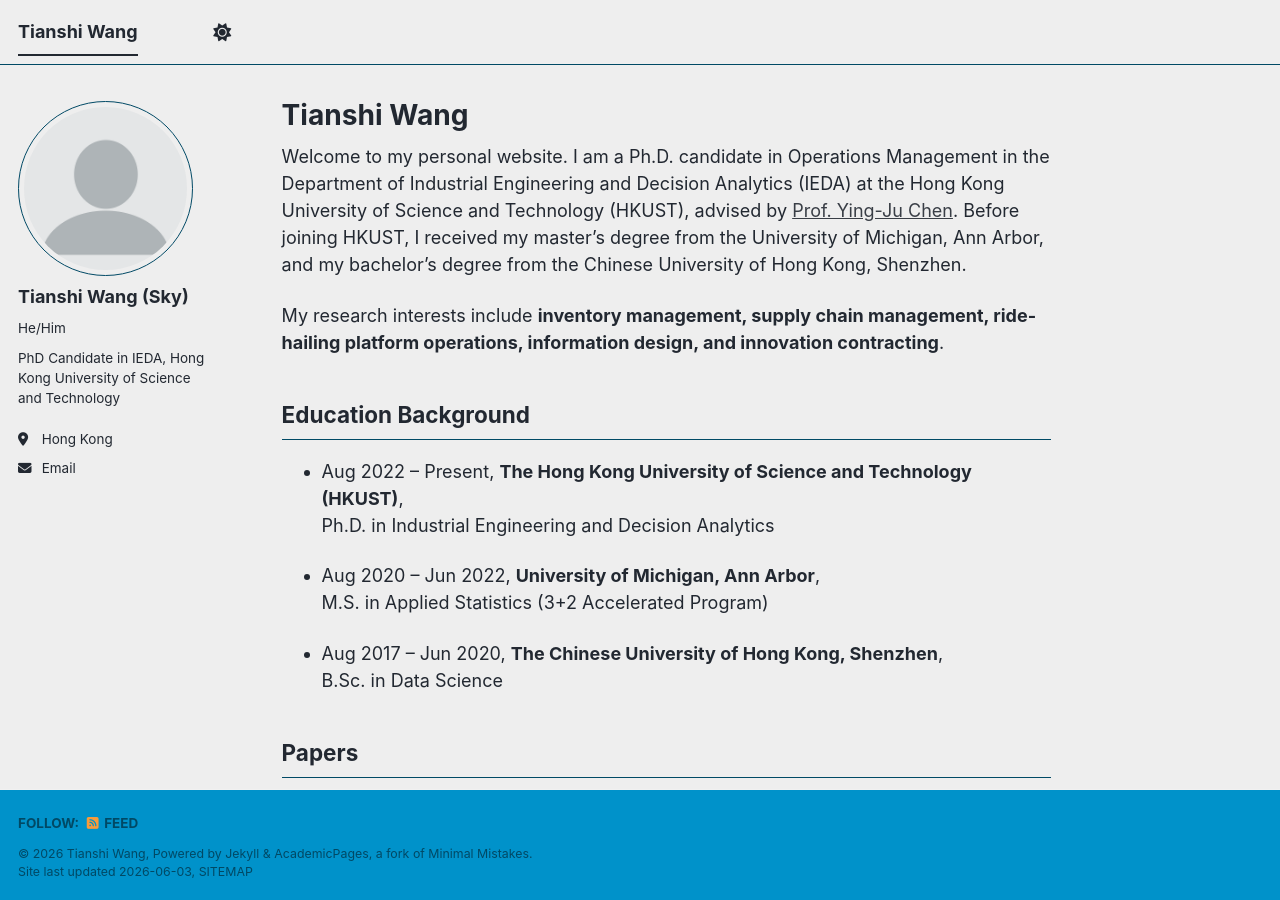
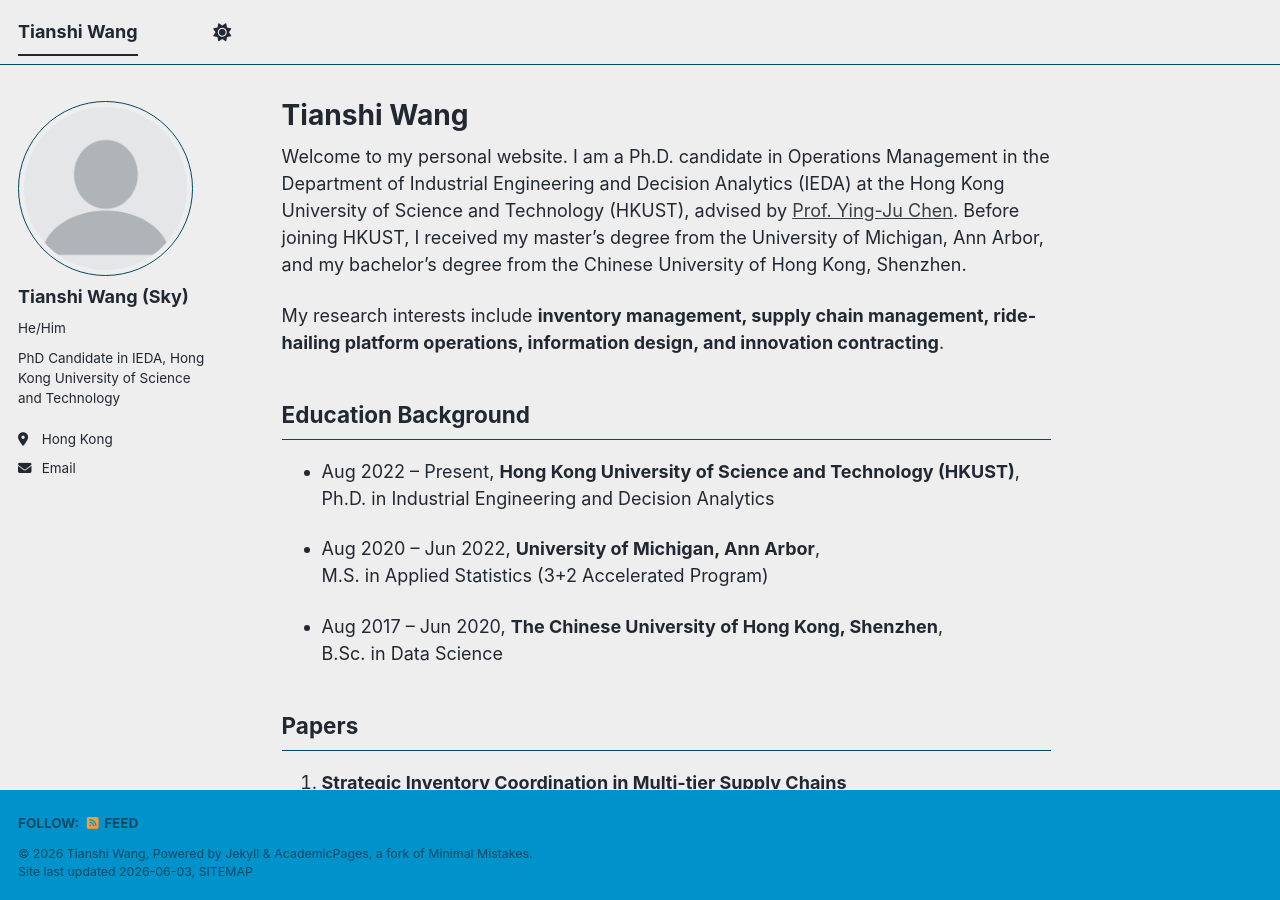
Before and after one commit to skywang1999/skywang1999.github.io, a Jekyll site: the page built from _pages/about.md, in a window 1280 px wide and 900 px high. Built offline with Jekyll 4.4.1, drawn with Linux system fonts in a browser that asks for light colours; a script bundle is joined from its source files by our own code; library files that are not in the unit come from our copies.

Commit message:
Fix formatting of university name in about.md

```diff
--- a/_pages/about.md
+++ b/_pages/about.md
@@ -14,7 +14,7 @@ My research interests include **inventory management, supply chain management, r
 
 ## Education Background
 
-- Aug 2022 – Present, **The Hong Kong University of Science and Technology (HKUST)**,
+- Aug 2022 – Present, **Hong Kong University of Science and Technology (HKUST)**,
   Ph.D. in Industrial Engineering and Decision Analytics
 
 - Aug 2020 – Jun 2022, **University of Michigan, Ann Arbor**,
```
